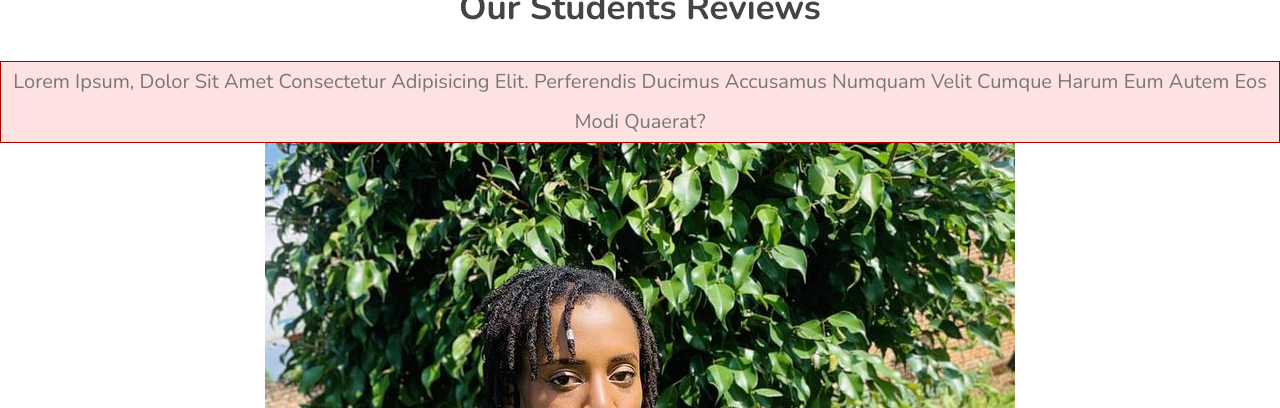
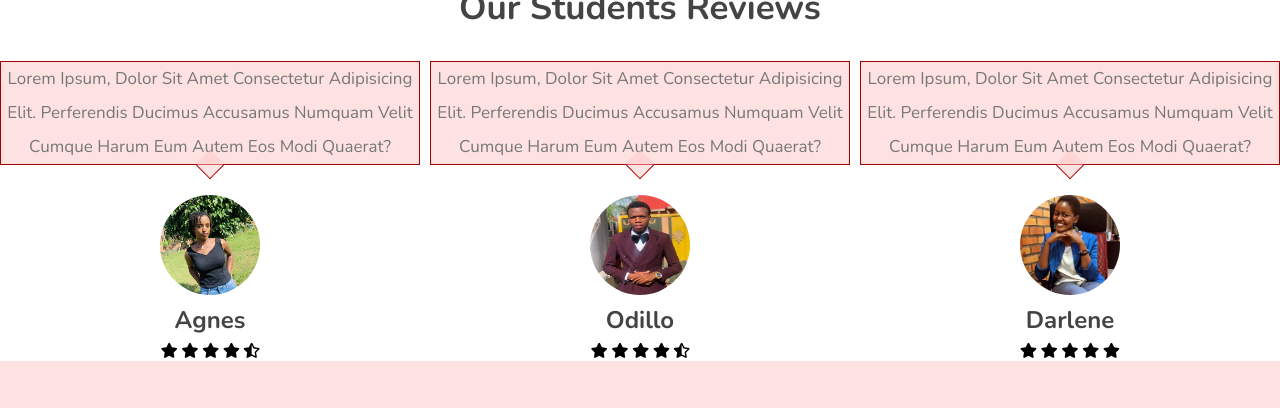
Before and after one commit to BertrandConxy/Isomo-online, a website: page about.html in a window 1280 px wide. Shown: the part 1714-2122 px from the top of the page. Drawn offline with nearby package versions, Linux system fonts and the light colour scheme.

Commit message:
Add the student reviews section

```diff
--- a/about.html
+++ b/about.html
@@ -219,9 +219,9 @@
 <!-- Students reviews -->
         <section class="reviews">
             <h1 class="heading">Our students reviews</h1>
-            <div class="students-reviews">
-                <div class="w">
-                    <div class="slide">
+            <div class=" swiper students-reviews">
+                <div class="swiper-wrapper">
+                    <div class="swiper-slide slide">
                         <p>Lorem ipsum, dolor sit amet consectetur adipisicing elit.
                              Perferendis ducimus accusamus numquam velit cumque harum eum autem eos modi quaerat?
                         </p>
@@ -236,7 +236,7 @@
                         </div>
                     </div>
 
-                    <div class="slide">
+                    <div class="swiper-slide slide">
                         <p>Lorem ipsum, dolor sit amet consectetur adipisicing elit.
                              Perferendis ducimus accusamus numquam velit cumque harum eum autem eos modi quaerat?
                         </p>
@@ -251,7 +251,7 @@
                         </div>
                     </div>
 
-                    <div class="slide">
+                    <div class="swiper-slide slide">
                         <p>Lorem ipsum, dolor sit amet consectetur adipisicing elit.
                              Perferendis ducimus accusamus numquam velit cumque harum eum autem eos modi quaerat?
                         </p>
@@ -266,7 +266,7 @@
                         </div>
                     </div>
 
-                    <div class="slide">
+                    <div class="swiper-slide slide">
                         <p>Lorem ipsum, dolor sit amet consectetur adipisicing elit.
                              Perferendis ducimus accusamus numquam velit cumque harum eum autem eos modi quaerat?
                         </p>
@@ -281,7 +281,7 @@
                         </div>
                     </div>
 
-                    <div class="slide">
+                    <div class="swiper-slide slide">
                         <p>Lorem ipsum, dolor sit amet consectetur adipisicing elit.
                              Perferendis ducimus accusamus numquam velit cumque harum eum autem eos modi quaerat?
                         </p>
@@ -296,7 +296,7 @@
                         </div>
                     </div>
 
-                    <div class="slide">
+                    <div class="swiper-slide slide">
                         <p>Lorem ipsum, dolor sit amet consectetur adipisicing elit.
                              Perferendis ducimus accusamus numquam velit cumque harum eum autem eos modi quaerat?
                         </p>
--- a/index.js
+++ b/index.js
@@ -100,3 +100,25 @@ const swiper3 = new Swiper('.teachers-slider', {
     },
   },
 });
+
+const swiper4 = new Swiper('.students-reviews', {
+  slidesPerView: 1,
+  spaceBetween: 10,
+  pagination: {
+    el: '.swiper-pagination',
+    clickable: true,
+  },
+  loop: true,
+  grabCursor: true,
+  breakpoints: {
+    0: {
+      slidesPerView: 1,
+    },
+    768: {
+      slidesPerView: 2,
+    },
+    992: {
+      slidesPerView: 3,
+    },
+  },
+});
--- a/style.scss
+++ b/style.scss
@@ -532,9 +532,9 @@ footer {
   align-items: center;
   background-color: $lightRed;
   height: 30vh;
+
   h3 {
     @include titleText(4rem);
-
   }
 
   p {
@@ -568,10 +568,11 @@ footer {
   .content {
     flex: 1 1 60rem;
     padding: 0 10rem;
+
     img {
       height: 9rem;
       width: 100%;
-      margin-bottom: .5rem;
+      margin-bottom: 0.5rem;
     }
 
     .about-title {
@@ -580,6 +581,7 @@ footer {
 
     p {
       @include graphText(2rem);
+
       padding: 1rem 0;
     }
 
@@ -596,7 +598,7 @@ footer {
         border: $border;
         border-radius: 20px;
         align-items: center;
-        padding: 1.5rem 2rem ;
+        padding: 1.5rem 2rem;
 
         h3 {
           @include titleText(3rem);
@@ -608,17 +610,15 @@ footer {
       }
     }
   }
-
 }
 
 .teachers {
-
   .slide {
     text-align: center;
     width: 30rem;
     height: auto;
 
-    &:hover{
+    &:hover {
       .image {
         img {
           background-color: $darkRed;
@@ -629,6 +629,7 @@ footer {
         }
       }
     }
+
     .image {
       position: relative;
       overflow: hidden;
@@ -651,8 +652,8 @@ footer {
           margin: 0 1rem;
           color: $white;
 
-          &:hover{
-            color:$lightColor;
+          &:hover {
+            color: $lightColor;
           }
         }
       }
@@ -667,7 +668,6 @@ footer {
 
       h3 {
         @include titleText(2rem);
-
       }
 
       span {
@@ -680,67 +680,46 @@ footer {
 .reviews {
   .slide {
     text-align: center;
+
+    img {
+      width: 10rem;
+      height: 10rem;
+      border-radius: 50%;
+    }
+
     p {
-       @include graphText(2rem);
+      @include graphText(1.7rem);
+
       position: relative;
       background-color: $lightRed;
       border: $border;
+      margin-bottom: 3rem;
+
+      &::before {
+        content: '';
+        position: absolute;
+        bottom: -1.1rem;
+        left: 50%;
+        transform: translateX(-50%) rotate(45deg);
+        background-color: $lightRed;
+        border-bottom: $border;
+        border-right: $border;
+        height: 2rem;
+        width: 2rem;
+      }
+    }
+
+    h3 {
+      @include titleText(2.4rem);
+
+      padding: 0.5rem 0;
+    }
+
+    .stars {
+      font-size: 1.5rem;
     }
   }
 }
-
-
-
-
-
-
-
-
-
-
-
-
-
-
-
-
-
-
-
-
-
-
-
-
-
-
-
-
-
-
-
-
-
-
-
-
-
-
-
-
-
-
-
-
-
-
-
-
-
-
-
-
-
 
 // media queries
 
```
Also changed, not shown: style.css, 1 other file. Lines whose indentation alone changed are shown as unchanged.
